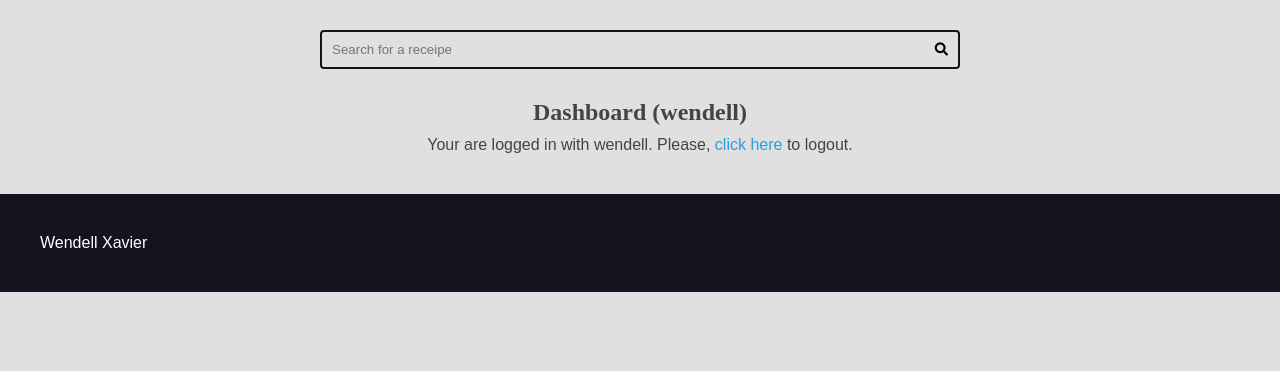
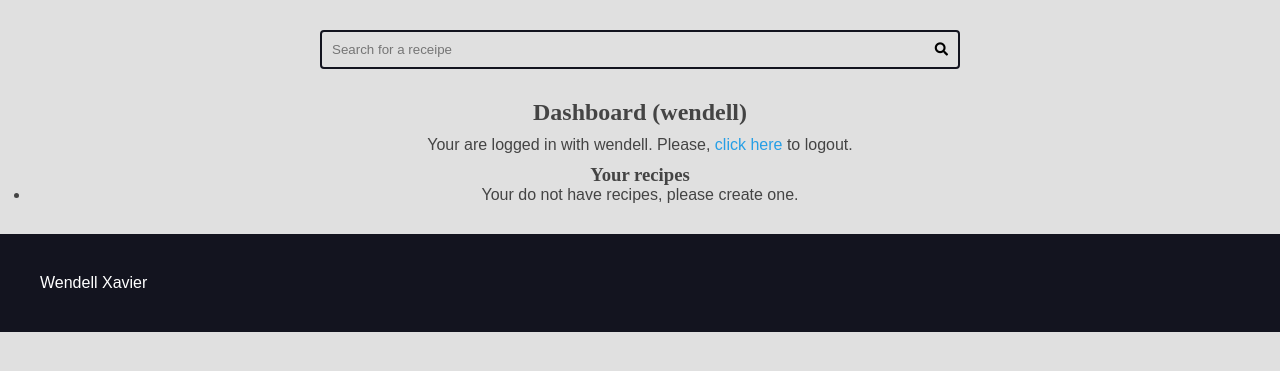
Before and after one commit to wendellxavier25/projetos-receitas, a Django app: page /authors/dashboard/ in a window 1280 px wide. Shown: the part 107-478 px from the top of the page. Run offline with Django 5.2, Linux system fonts and the light colour scheme; a user stored in the database is signed in; data comes from the database, SQL or seed files in the repository; both versions use the stored data as it was after the commit.

Commit message:
recipe create dashboard

```diff
--- a/authors/templates/authors/pages/dashboard.html
+++ b/authors/templates/authors/pages/dashboard.html
@@ -7,6 +7,22 @@
     <div class="main-content center container">
         <h2>Dashboard ({{ request.user }})</h2>
         {% include "authors/partials/login_message.html" %}
+
+        <div class="authors-dasboard-container">
+            <h3>Your recipes </h3>
+
+            <ul>
+                {% for recipe in recipes %}
+                    <li>
+                        <a href="#">{{ recipe.title }}</a>
+                    </li>
+                {% empty %}
+                    <li>
+                        <p>Your do not have recipes, please create one.</p>
+                    </li>
+                {% endfor %}
+            </ul>
+        </div>
     </div>
 
     {% include 'global/partials/messages.html' %}
--- a/authors/templates/authors/pages/login.html
+++ b/authors/templates/authors/pages/login.html
@@ -10,8 +10,10 @@
 </div>
 
     {% include 'global/partials/messages.html' %}
-    {% include 'global/partials/form.html' %}
 
+    {% if not user.is_authenticated %}
+        {% include 'global/partials/form.html' %}
+    {% endif %}
 
 
 {% endblock 'content' %}
--- a/authors/views.py
+++ b/authors/views.py
@@ -5,6 +5,7 @@
 from django.urls import reverse
 from django.contrib.auth import authenticate, login, logout
 from django.contrib.auth.decorators import login_required
+from recipes.models import Recipe
 
 
 
@@ -82,4 +83,6 @@
 
 @login_required(login_url='authors:login', redirect_field_name='next')
 def dashboard(request):
-    return render(request, 'authors/pages/dashboard.html')
+    recipes = Recipe.objects.filter(is_published=False, author=request.user)
+
+    return render(request, 'authors/pages/dashboard.html', {'recipes': recipes,})
--- a/base_static/global/css/css.css
+++ b/base_static/global/css/css.css
@@ -354,12 +354,28 @@
     margin: 1rem 0;
   }
 
+.authors-dashboard-container {
+    max-width: 64rem;
+    text-align: left;
+    padding: var(--spacing-gutter-medium);
+    margin: 0 auto;
+}
+
+.authors-dashboard-container h3,
+.authors-dashboard-container p,
+.authors-dashboard-container ul {
+    list-style-type: none;
+    margin: 1rem 0;
+}
+
 .center {
     text-align: center;
 }
+
 .m-x {
     margin: 0 var(--spacing-gutter-medium);
 }
+
 .m-y {
     margin: var(--spacing-gutter-medium) 0;
   }
```
Also changed, not shown: db.sqlite3. Lines whose indentation alone changed are shown as unchanged.
